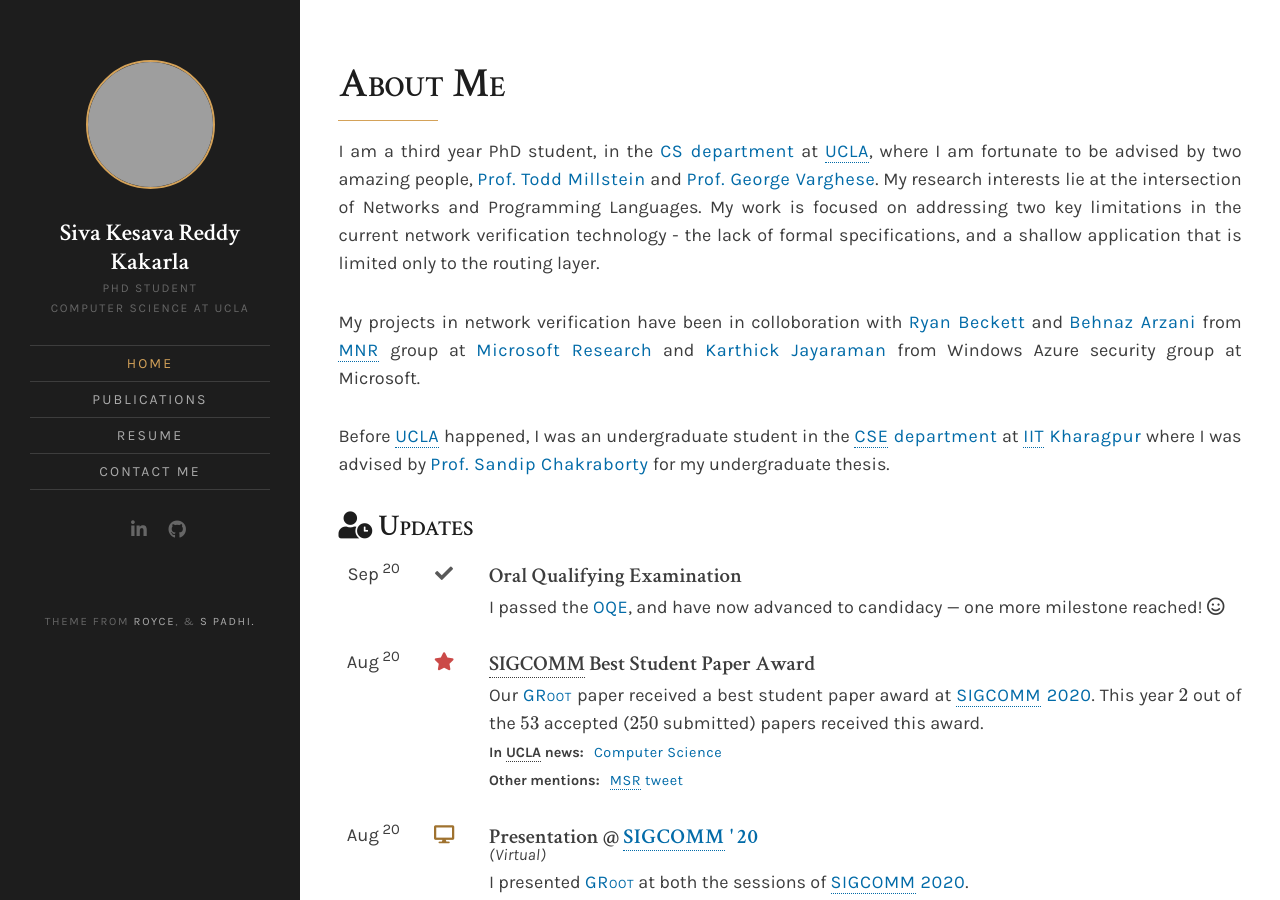
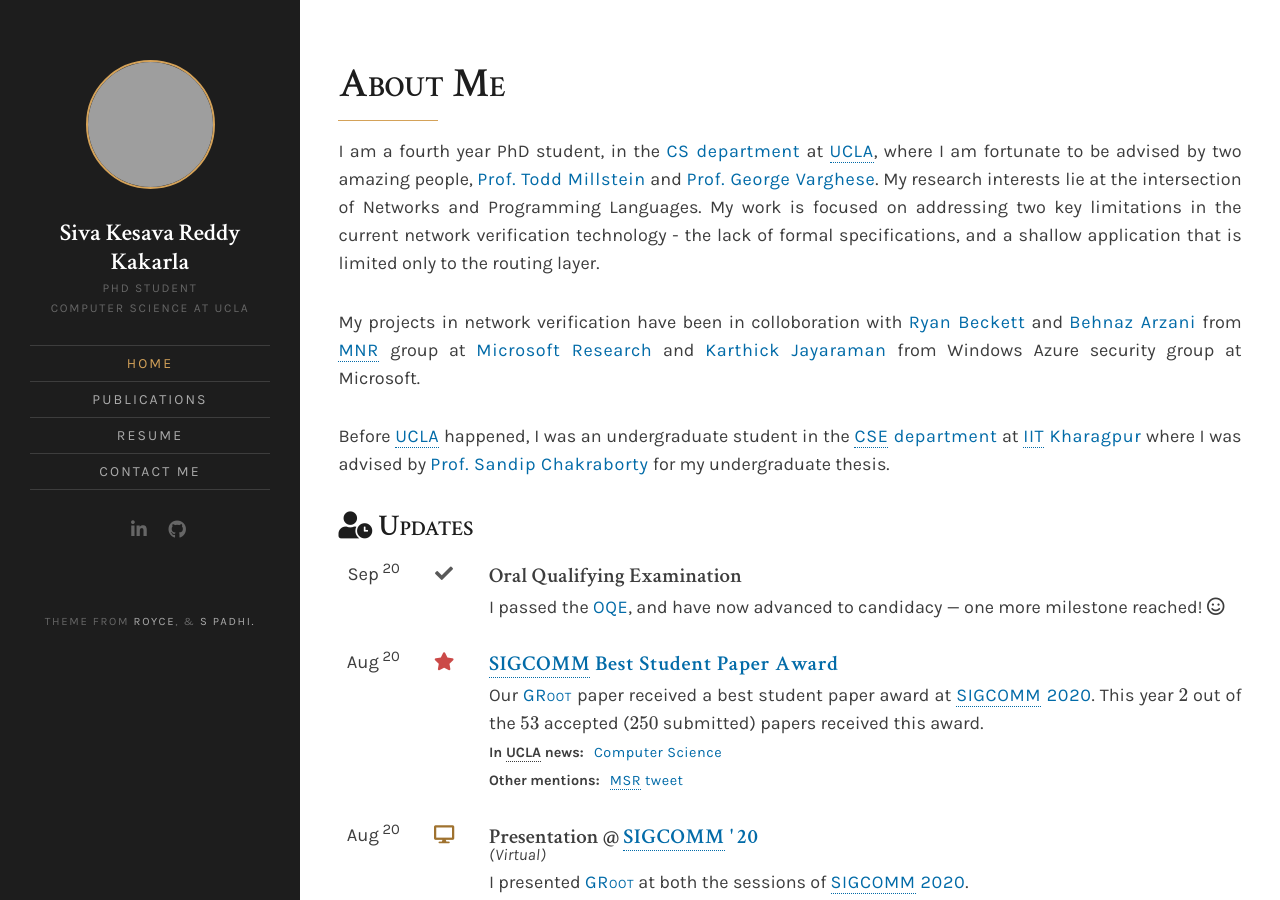
Before and after one commit to SivaKesava1/sivakesava1.github.io, a Jekyll site: the page built from index.md, in a window 1280 px wide and 900 px high. Built offline with Jekyll 4.4.1, drawn with Linux system fonts in a browser that asks for light colours; nearby versions of some CDN libraries; a style sheet for code colours, icons or effects is not loaded; grey boxes are pictures that could not be loaded.

Commit message:
Updated year

```diff
--- a/index.md
+++ b/index.md
@@ -7,7 +7,7 @@ title: Home
 <h1 class="title-small-caps">About Me</h1>
 
 <div class="bio" markdown="1">
-I am a third year PhD student, in the [CS department][CS@UCLA] at [UCLA], where I am fortunate to be advised by two amazing people, [Prof. Todd Millstein][Todd Millstein] and [Prof. George Varghese][George Varghese]. My research interests lie at the intersection of Networks and Programming Languages. My work is focused on addressing two key limitations in the current network verification technology - the lack of formal specifications, and a shallow application that is limited only to the routing layer.
+I am a fourth year PhD student, in the [CS department][CS@UCLA] at [UCLA], where I am fortunate to be advised by two amazing people, [Prof. Todd Millstein][Todd Millstein] and [Prof. George Varghese][George Varghese]. My research interests lie at the intersection of Networks and Programming Languages. My work is focused on addressing two key limitations in the current network verification technology - the lack of formal specifications, and a shallow application that is limited only to the routing layer.
 
 {% comment -%}
 My work is focused on addressing the limitations in the current network verification technology - the lack of formal specifications, and a shallow application that is limited only to the routing layer.
```
Also changed, not shown: _updates/2020-08_sigcomm_award.md (+1 -1 lines), 1 other file.
